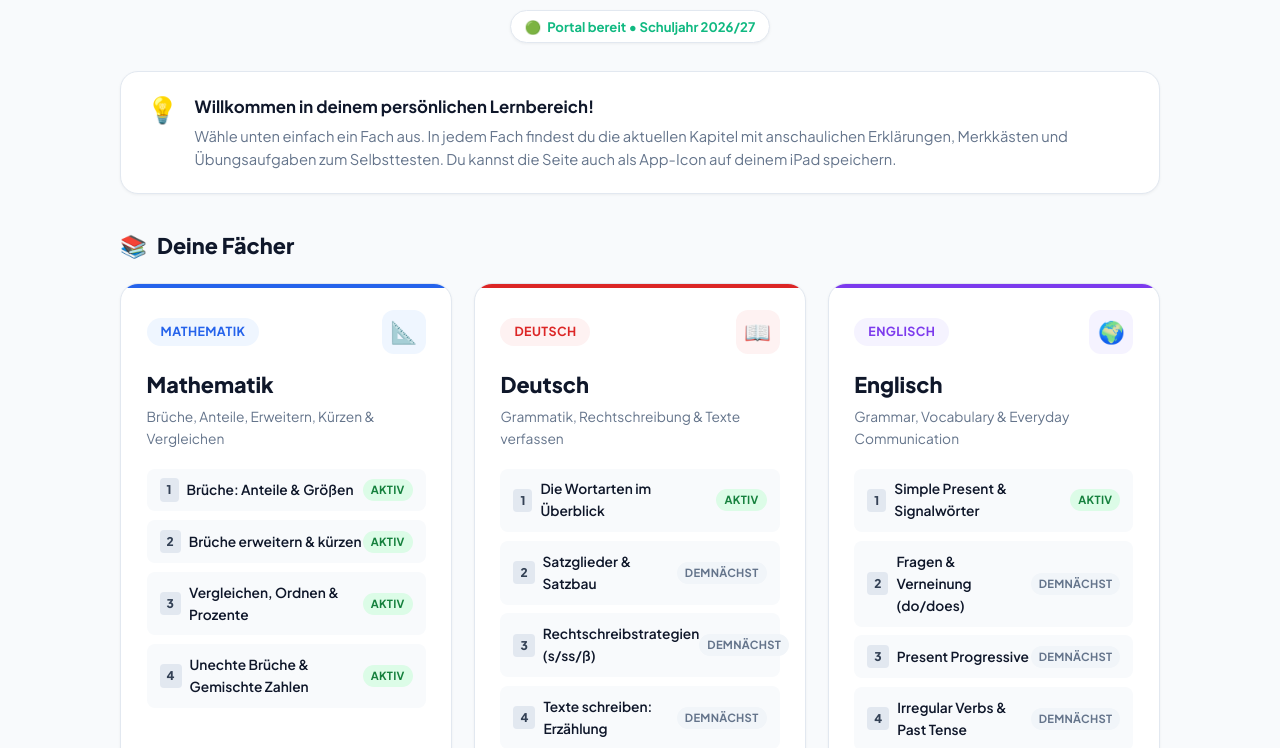
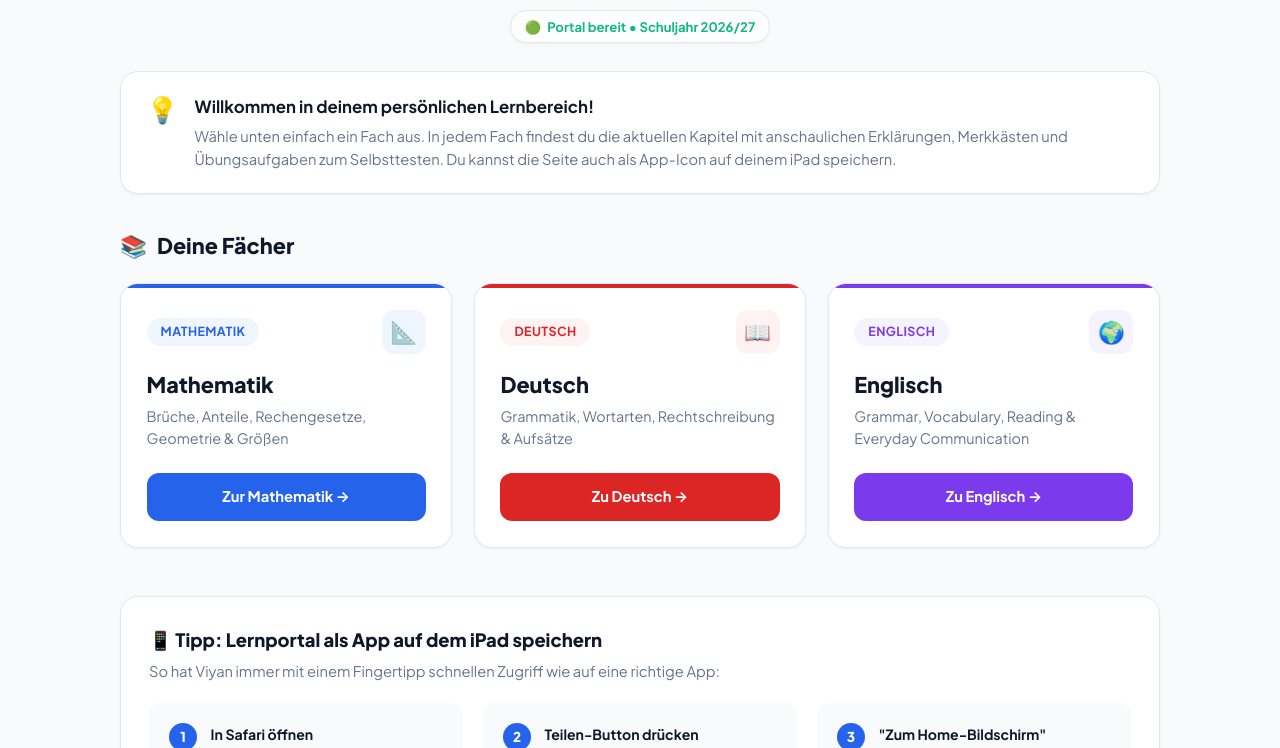
Before and after one commit to feyhat79/Viyan, a plain HTML site: page index.html in a window 1280 px wide. Shown: the part 204-952 px from the top of the page. Drawn offline with Linux system fonts and the light colour scheme.

Commit message:
Startseite optimiert: Reine Fachkacheln ohne Kapitelvorschau

```diff
--- a/assets/css/main.css
+++ b/assets/css/main.css
@@ -292,10 +292,16 @@ h1 {
 }
 
 .subject-card-sub {
-  font-size: 0.86rem;
+  font-size: 0.9rem;
   color: var(--text-muted);
-  margin-bottom: 1.15rem;
+  margin-bottom: 1.5rem;
+  flex-grow: 1;
+  line-height: 1.5;
 }
+
+.subject-card:hover .btn-mathe { background: var(--theme-mathe-dark); }
+.subject-card:hover .btn-deutsch { background: var(--theme-deutsch-dark); }
+.subject-card:hover .btn-englisch { background: var(--theme-englisch-dark); }
 
 /* Chapter preview in subject card */
 .chapters-preview-list {
--- a/index.html
+++ b/index.html
@@ -40,109 +40,37 @@
     <div class="dashboard-grid">
 
       <!-- Kachel: Mathematik -->
-      <div class="subject-card theme-mathe">
+      <a href="mathe/index.html" class="subject-card theme-mathe">
         <div class="subject-card-header">
           <span class="badge-pill badge-mathe" style="margin-bottom: 0;">Mathematik</span>
           <div class="subject-icon-box">📐</div>
         </div>
         <h3 class="subject-card-title">Mathematik</h3>
-        <div class="subject-card-sub">Brüche, Anteile, Erweitern, Kürzen &amp; Vergleichen</div>
-
-        <ul class="chapters-preview-list">
-          <li>
-            <a href="mathe/anteile.html" class="chapter-preview-item" style="text-decoration: none;">
-              <span class="chapter-name"><span class="chapter-badge-num">1</span> Brüche: Anteile &amp; Größen</span>
-              <span class="chapter-status status-active">Aktiv</span>
-            </a>
-          </li>
-          <li>
-            <a href="mathe/erweitern-kuerzen.html" class="chapter-preview-item" style="text-decoration: none;">
-              <span class="chapter-name"><span class="chapter-badge-num">2</span> Brüche erweitern &amp; kürzen</span>
-              <span class="chapter-status status-active">Aktiv</span>
-            </a>
-          </li>
-          <li>
-            <a href="mathe/vergleichen-ordnen.html" class="chapter-preview-item" style="text-decoration: none;">
-              <span class="chapter-name"><span class="chapter-badge-num">3</span> Vergleichen, Ordnen &amp; Prozente</span>
-              <span class="chapter-status status-active">Aktiv</span>
-            </a>
-          </li>
-          <li>
-            <a href="mathe/gemischte-zahlen.html" class="chapter-preview-item" style="text-decoration: none;">
-              <span class="chapter-name"><span class="chapter-badge-num">4</span> Unechte Brüche &amp; Gemischte Zahlen</span>
-              <span class="chapter-status status-active">Aktiv</span>
-            </a>
-          </li>
-        </ul>
-
-        <a href="mathe/index.html" class="btn-open btn-mathe">Alle Mathe-Kapitel ansehen →</a>
-      </div>
+        <div class="subject-card-sub">Brüche, Anteile, Rechengesetze, Geometrie &amp; Größen</div>
+        <span class="btn-open btn-mathe">Zur Mathematik →</span>
+      </a>
 
       <!-- Kachel: Deutsch -->
-      <div class="subject-card theme-deutsch">
+      <a href="deutsch/index.html" class="subject-card theme-deutsch">
         <div class="subject-card-header">
           <span class="badge-pill badge-deutsch" style="margin-bottom: 0;">Deutsch</span>
           <div class="subject-icon-box">📖</div>
         </div>
         <h3 class="subject-card-title">Deutsch</h3>
-        <div class="subject-card-sub">Grammatik, Rechtschreibung &amp; Texte verfassen</div>
-
-        <ul class="chapters-preview-list">
-          <li>
-            <a href="deutsch/kapitel-1-wortarten.html" class="chapter-preview-item" style="text-decoration: none;">
-              <span class="chapter-name"><span class="chapter-badge-num">1</span> Die Wortarten im Überblick</span>
-              <span class="chapter-status status-active">Aktiv</span>
-            </a>
-          </li>
-          <li class="chapter-preview-item">
-            <span class="chapter-name"><span class="chapter-badge-num">2</span> Satzglieder &amp; Satzbau</span>
-            <span class="chapter-status status-soon">Demnächst</span>
-          </li>
-          <li class="chapter-preview-item">
-            <span class="chapter-name"><span class="chapter-badge-num">3</span> Rechtschreibstrategien (s/ss/ß)</span>
-            <span class="chapter-status status-soon">Demnächst</span>
-          </li>
-          <li class="chapter-preview-item">
-            <span class="chapter-name"><span class="chapter-badge-num">4</span> Texte schreiben: Erzählung</span>
-            <span class="chapter-status status-soon">Demnächst</span>
-          </li>
-        </ul>
-
-        <a href="deutsch/index.html" class="btn-open btn-deutsch">Alle Deutsch-Kapitel ansehen →</a>
-      </div>
+        <div class="subject-card-sub">Grammatik, Wortarten, Rechtschreibung &amp; Aufsätze</div>
+        <span class="btn-open btn-deutsch">Zu Deutsch →</span>
+      </a>
 
       <!-- Kachel: Englisch -->
-      <div class="subject-card theme-englisch">
+      <a href="englisch/index.html" class="subject-card theme-englisch">
         <div class="subject-card-header">
           <span class="badge-pill badge-englisch" style="margin-bottom: 0;">Englisch</span>
           <div class="subject-icon-box">🌍</div>
         </div>
         <h3 class="subject-card-title">Englisch</h3>
-        <div class="subject-card-sub">Grammar, Vocabulary &amp; Everyday Communication</div>
-
-        <ul class="chapters-preview-list">
-          <li>
-            <a href="englisch/kapitel-1-simple-present.html" class="chapter-preview-item" style="text-decoration: none;">
-              <span class="chapter-name"><span class="chapter-badge-num">1</span> Simple Present &amp; Signalwörter</span>
-              <span class="chapter-status status-active">Aktiv</span>
-            </a>
-          </li>
-          <li class="chapter-preview-item">
-            <span class="chapter-name"><span class="chapter-badge-num">2</span> Fragen &amp; Verneinung (do/does)</span>
-            <span class="chapter-status status-soon">Demnächst</span>
-          </li>
-          <li class="chapter-preview-item">
-            <span class="chapter-name"><span class="chapter-badge-num">3</span> Present Progressive</span>
-            <span class="chapter-status status-soon">Demnächst</span>
-          </li>
-          <li class="chapter-preview-item">
-            <span class="chapter-name"><span class="chapter-badge-num">4</span> Irregular Verbs &amp; Past Tense</span>
-            <span class="chapter-status status-soon">Demnächst</span>
-          </li>
-        </ul>
-
-        <a href="englisch/index.html" class="btn-open btn-englisch">Alle Englisch-Kapitel ansehen →</a>
-      </div>
+        <div class="subject-card-sub">Grammar, Vocabulary, Reading &amp; Everyday Communication</div>
+        <span class="btn-open btn-englisch">Zu Englisch →</span>
+      </a>
 
     </div>
 
```
